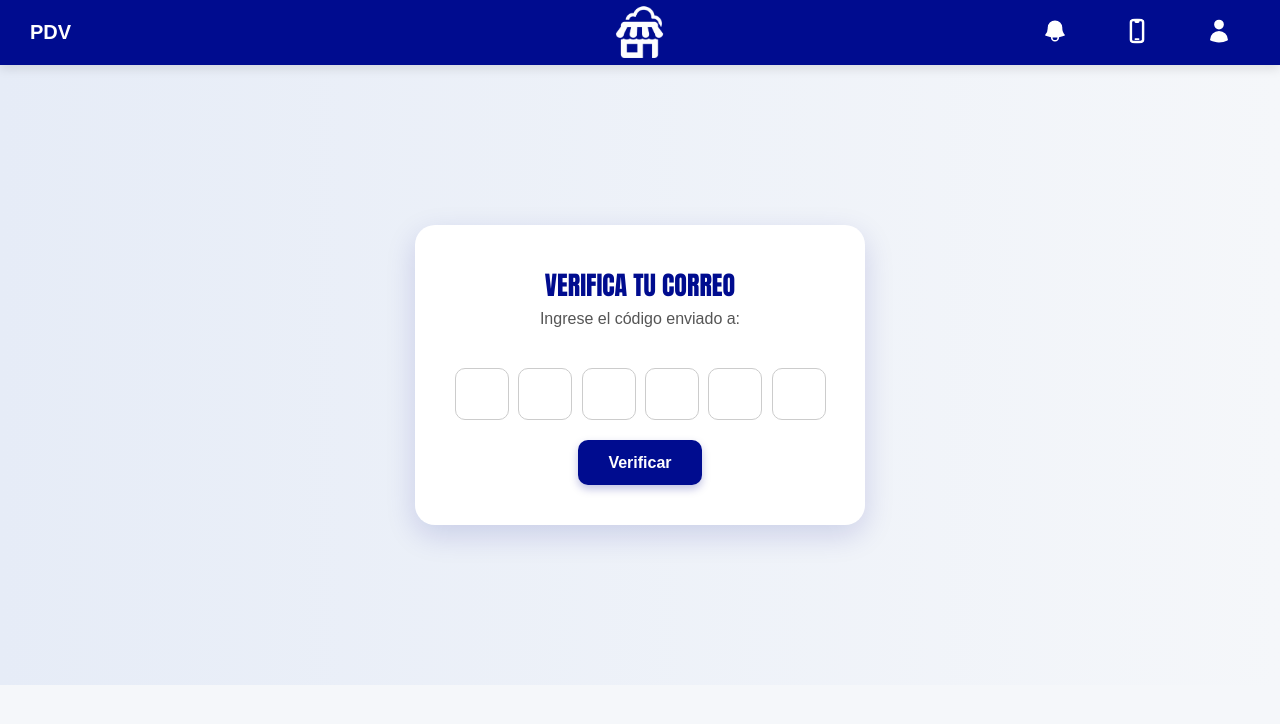
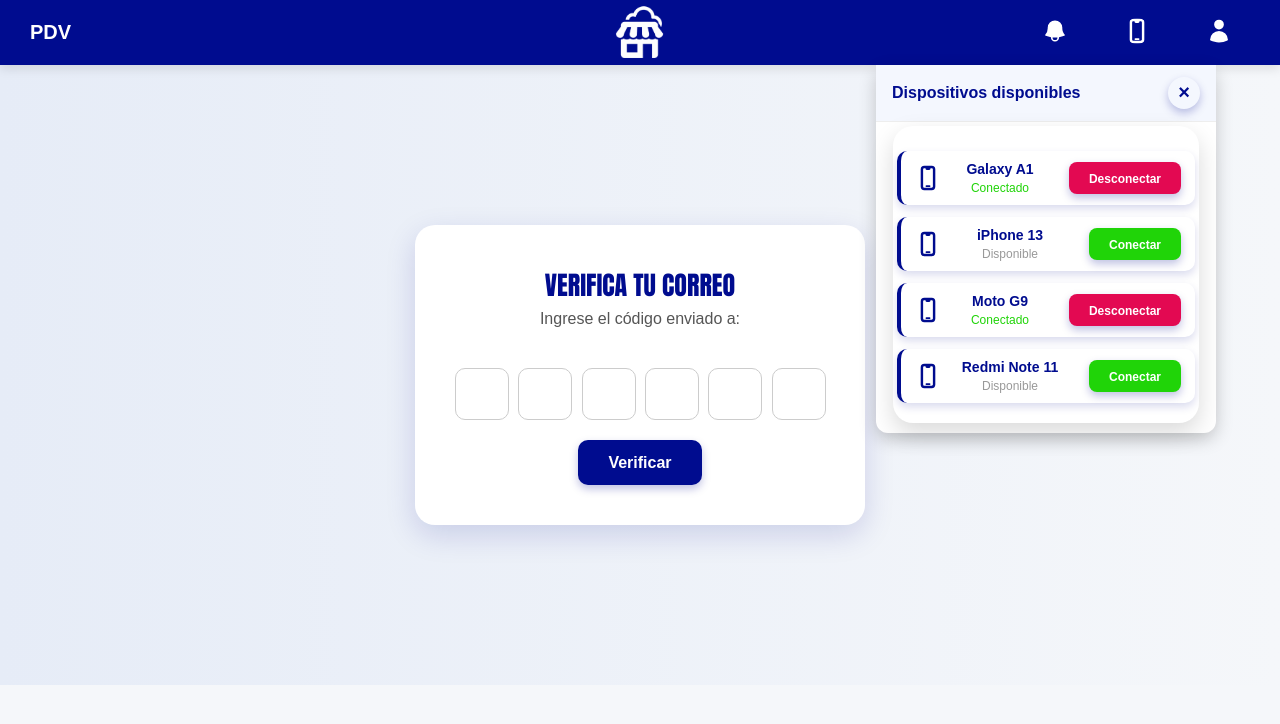
Before and after one commit to jjcm296/PDVMWeb, a React (Create React App) app in the folder frontend/: page /verification in a window 1280 px wide. Both pictures are taken after a click on the item 1137 px from the left and 32 px from the top of the page. Shown: the top 724 px of the page. Built offline with nearby package versions, Linux system fonts and the light colour scheme.

Commit message:
feat: se agregó el modal de dispositivos con botones para conectar y desconectar

```diff
--- a/frontend/src/componenst/BarraNavegacion/BarraNavegacion.jsx
+++ b/frontend/src/componenst/BarraNavegacion/BarraNavegacion.jsx
@@ -2,6 +2,7 @@ import React, { useState, useRef, useEffect } from 'react';
 import "./BarraNavegacion.css";
 import ModalIniciarSesion from "../modals/modalIniciarSesion/ModalIniciarSesion";
 import ModalNotificaciones from "./components/modalNotificaciones/ModalNotificaciones";
+import ModalDispositivos from "./components/modalDispositivo/ModalDispositivo";
 import { useNavigate, useLocation } from "react-router-dom";
 import {
     UserIcon,
@@ -13,8 +14,8 @@ const BarraNavegacion = () => {
     const navigate = useNavigate();
     const location = useLocation();
 
-    const formatearFechaHora = (fecha) => {
-        return fecha.toLocaleString("es-MX", {
+    const formatearFechaHora = (fecha) =>
+        fecha.toLocaleString("es-MX", {
             day: "2-digit",
             month: "2-digit",
             year: "numeric",
@@ -22,90 +23,66 @@ const BarraNavegacion = () => {
             minute: "2-digit",
             hour12: true
         });
-    };
 
     const [isModalOpen, setIsModalOpen] = useState(false);
+    const [isNotifOpen, setIsNotifOpen] = useState(false);
+    const [isMobileModalOpen, setIsMobileModalOpen] = useState(false);
     const [isMobileMenuOpen, setIsMobileMenuOpen] = useState(false);
+
     const [modalPosition, setModalPosition] = useState({ top: 0, left: 0 });
+    const [notifPosition, setNotifPosition] = useState({ top: 0, left: 0 });
+    const [mobileModalPosition, setMobileModalPosition] = useState({ top: 0, left: 0 });
 
-    const [isNotifOpen, setIsNotifOpen] = useState(false);
-    const [notifPosition, setNotifPosition] = useState({ top: 0, left: 0 });
     const [notificaciones, setNotificaciones] = useState([
         { mensaje: "Venta registrada exitosamente", tipo: "venta", fecha: formatearFechaHora(new Date()) },
         { mensaje: "Producto Doritos tiene stock bajo", tipo: "stock", fecha: formatearFechaHora(new Date()) },
-        { mensaje: "Producto Coca 2L se agotó", tipo: "agotado", fecha: formatearFechaHora(new Date()) },
-        { mensaje: "Venta registrada exitosamente", tipo: "venta", fecha: formatearFechaHora(new Date()) },
-        { mensaje: "Venta registrada exitosamente", tipo: "venta", fecha: formatearFechaHora(new Date()) },
+        { mensaje: "Producto Coca 2L se agotó", tipo: "agotado", fecha: formatearFechaHora(new Date()) }
     ]);
 
     const loginButtonRef = useRef(null);
     const bellButtonRef = useRef(null);
+    const phoneButtonRef = useRef(null);
     const modalRef = useRef(null);
+    const dispositivosRef = useRef(null);
 
-    const closeModal = () => setIsModalOpen(false);
-
-    const handleButtonClick = () => {
-        const modalWidth = 250;
-        const screenWidth = window.innerWidth;
-        if (isModalOpen) {
+    const handleClickOutside = (event) => {
+        if (
+            (!modalRef.current || !modalRef.current.contains(event.target)) &&
+            (!dispositivosRef.current || !dispositivosRef.current.contains(event.target)) &&
+            (!loginButtonRef.current || !loginButtonRef.current.contains(event.target)) &&
+            (!bellButtonRef.current || !bellButtonRef.current.contains(event.target)) &&
+            (!phoneButtonRef.current || !phoneButtonRef.current.contains(event.target))
+        ) {
             setIsModalOpen(false);
-        } else if (screenWidth <= 768) {
-            setModalPosition({
-                top: window.innerHeight / 2 - 120,
-                left: screenWidth / 2 - modalWidth / 2,
-            });
-            setIsModalOpen(true);
-        } else if (loginButtonRef.current) {
-            const rect = loginButtonRef.current.getBoundingClientRect();
-            const estimatedLeft = rect.left + window.scrollX - 220;
-            const maxLeft = screenWidth - modalWidth - 10;
-            const finalLeft = Math.max(Math.min(estimatedLeft, maxLeft), 10);
-            setModalPosition({
-                top: rect.bottom + window.scrollY + 5,
-                left: finalLeft,
-            });
-            setIsModalOpen(true);
-        }
-    };
-
-    const handleBellClick = () => {
-        const modalWidth = 300;
-        const screenWidth = window.innerWidth;
-        if (isNotifOpen) {
             setIsNotifOpen(false);
-        } else if (screenWidth <= 768) {
-            setNotifPosition({
-                top: window.innerHeight / 2 - 120,
-                left: screenWidth / 2 - modalWidth / 2,
-            });
-            setIsNotifOpen(true);
-        } else if (bellButtonRef.current) {
-            const rect = bellButtonRef.current.getBoundingClientRect();
-            const estimatedLeft = rect.left + window.scrollX - 240;
-            const maxLeft = screenWidth - modalWidth - 10;
-            const finalLeft = Math.max(Math.min(estimatedLeft, maxLeft), 10);
-            setNotifPosition({
-                top: rect.bottom + window.scrollY + 5,
-                left: finalLeft,
-            });
-            setIsNotifOpen(true);
+            setIsMobileModalOpen(false);
         }
     };
 
     useEffect(() => {
-        const handleClickOutside = (event) => {
-            if (
-                (modalRef.current && !modalRef.current.contains(event.target)) &&
-                (!loginButtonRef.current || !loginButtonRef.current.contains(event.target)) &&
-                (!bellButtonRef.current || !bellButtonRef.current.contains(event.target))
-            ) {
-                setIsModalOpen(false);
-                setIsNotifOpen(false);
-            }
-        };
         document.addEventListener("mousedown", handleClickOutside);
         return () => document.removeEventListener("mousedown", handleClickOutside);
     }, []);
+
+    const openModal = (ref, width, setter, positionSetter) => {
+        // Cierra todos antes de abrir uno
+        setIsModalOpen(false);
+        setIsNotifOpen(false);
+        setIsMobileModalOpen(false);
+
+        const screenWidth = window.innerWidth;
+        if (ref.current) {
+            const rect = ref.current.getBoundingClientRect();
+            const estimatedLeft = rect.left + window.scrollX - width + 50;
+            const maxLeft = screenWidth - width - 10;
+            const finalLeft = Math.max(Math.min(estimatedLeft, maxLeft), 10);
+            positionSetter({
+                top: rect.bottom + window.scrollY + 5,
+                left: finalLeft
+            });
+            setter(true); // abre el modal correspondiente
+        }
+    };
 
     const pageTitles = {
         "/": "Inicio",
@@ -121,20 +98,14 @@ const BarraNavegacion = () => {
         "/settings": "Reportes"
     };
 
-    const getPageTitle = (pathname) => pageTitles[pathname] || "PDV";
-
     return (
         <div className="BarraNavegacion">
             <div className="menu migajas-container">
-                <span className="titulo-pagina">{getPageTitle(location.pathname)}</span>
+                <span className="titulo-pagina">{pageTitles[location.pathname] || "PDV"}</span>
             </div>
 
             <div className="menu logo-centro" onClick={() => navigate("/")}>
-                <img
-                    src="/logo/Logo_sin_letras.png"
-                    className="logo-img"
-                    alt="Logo"
-                />
+                <img src="/logo/Logo_sin_letras.png" className="logo-img" alt="Logo" />
             </div>
 
             <div className="menu">
@@ -147,11 +118,13 @@ const BarraNavegacion = () => {
                 </button>
 
                 <ul className={`items ${isMobileMenuOpen ? "open" : ""}`}>
-                    <li className="item" ref={bellButtonRef} onClick={handleBellClick}>
+                    <li className="item" ref={bellButtonRef} onClick={() => openModal(bellButtonRef, 300, setIsNotifOpen, setNotifPosition)}>
                         <BellIcon className="icon-nav" />
                     </li>
-                    <li className="item"><DevicePhoneMobileIcon className="icon-nav" /></li>
-                    <li className="item" ref={loginButtonRef} onClick={handleButtonClick}>
+                    <li className="item" ref={phoneButtonRef} onClick={() => openModal(phoneButtonRef, 280, setIsMobileModalOpen, setMobileModalPosition)}>
+                        <DevicePhoneMobileIcon className="icon-nav" />
+                    </li>
+                    <li className="item" ref={loginButtonRef} onClick={() => openModal(loginButtonRef, 250, setIsModalOpen, setModalPosition)}>
                         <UserIcon className="icon-nav" />
                     </li>
                 </ul>
@@ -161,7 +134,7 @@ const BarraNavegacion = () => {
                 <ModalIniciarSesion
                     ref={modalRef}
                     position={modalPosition}
-                    onClose={closeModal}
+                    onClose={() => setIsModalOpen(false)}
                 />
             )}
 
@@ -172,6 +145,14 @@ const BarraNavegacion = () => {
                     notificaciones={notificaciones}
                 />
             )}
+
+            {isMobileModalOpen && (
+                <ModalDispositivos
+                    ref={dispositivosRef}
+                    position={mobileModalPosition}
+                    onClose={() => setIsMobileModalOpen(false)}
+                />
+            )}
         </div>
     );
 };
--- /dev/null
+++ b/frontend/src/componenst/BarraNavegacion/components/modalDispositivo/ModalDispositivo.css
@@ -0,0 +1,64 @@
+.modal-dispositivos {
+    position: absolute;
+    width: 340px;
+    background-color: white;
+    box-shadow: 0 6px 18px rgba(0, 0, 0, 0.2);
+    border-radius: 12px;
+    z-index: 1001;
+    padding-bottom: 10px;
+    animation: fadeIn 0.2s ease-out;
+    box-sizing: border-box; /* 👈 necesario */
+}
+
+.modal-header {
+    display: flex;
+    justify-content: space-between;
+    align-items: center;
+    padding: 12px 16px;
+    border-bottom: 1px solid #eee;
+}
+
+.modal-header h4 {
+    margin: 0;
+    font-size: 16px;
+    color: #000C8F;
+}
+
+.cerrar-btn {
+    background: none;
+    border: none;
+    font-size: 20px;
+    cursor: pointer;
+    color: #000C8F;
+}
+
+.modal-contenido {
+    max-height: 250px;
+    overflow-y: auto;
+    padding: 12px 16px;
+    box-sizing: border-box;
+}
+.sin-dispositivos {
+    font-size: 14px;
+    color: #555;
+    text-align: center;
+}
+
+.tarjetas-noti {
+    display: flex;
+    flex-direction: column;
+    gap: 12px;
+    align-items: center;
+    width: 100%;
+}
+
+@keyframes fadeIn {
+    from {
+        opacity: 0;
+        transform: translateY(-10px);
+    }
+    to {
+        opacity: 1;
+        transform: translateY(0);
+    }
+}
--- /dev/null
+++ b/frontend/src/componenst/BarraNavegacion/components/modalDispositivo/ModalDispositivo.jsx
@@ -0,0 +1,47 @@
+import React, { useState } from "react";
+import "./ModalDispositivo.css";
+import DispositivoCard from "./components/DispositivoCard";
+
+const ModalDispositivos = ({ position, onClose }) => {
+    const [dispositivos, setDispositivos] = useState([
+        { nombre: "Galaxy A1", conectado: true },
+        { nombre: "iPhone 13", conectado: false },
+        { nombre: "Moto G9", conectado: true },
+        { nombre: "Redmi Note 11", conectado: false }
+    ]);
+
+    const toggleConexion = (index) => {
+        setDispositivos(prev =>
+            prev.map((d, i) =>
+                i === index ? { ...d, conectado: !d.conectado } : d
+            )
+        );
+    };
+
+    return (
+        <div className="modal-dispositivos" style={{ top: position.top, left: position.left }}>
+            <div className="modal-header">
+                <h4>Dispositivos disponibles</h4>
+                <button className="cerrar-btn" onClick={onClose}>×</button>
+            </div>
+            <div className="modal-contenido">
+                {dispositivos.length === 0 ? (
+                    <p className="sin-dispositivos">No hay dispositivos conectados.</p>
+                ) : (
+                    <div className="tarjetas-noti">
+                        {dispositivos.map((d, i) => (
+                            <DispositivoCard
+                                key={i}
+                                nombre={d.nombre}
+                                conectado={d.conectado}
+                                onToggle={() => toggleConexion(i)}
+                            />
+                        ))}
+                    </div>
+                )}
+            </div>
+        </div>
+    );
+};
+
+export default ModalDispositivos;
--- /dev/null
+++ b/frontend/src/componenst/BarraNavegacion/components/modalDispositivo/components/DispositivoCard.css
@@ -0,0 +1,115 @@
+.tarjeta-dispositivo {
+    display: flex;
+    align-items: center;
+    border-radius: 10px;
+    box-shadow: 0 4px 8px rgba(0, 12, 143, 0.15);
+    padding: 10px 14px;
+    border-left: 4px solid #000C8F;
+    width: 100%;
+    min-width: 250px;
+    max-width: 290px;
+    transition: all 0.2s ease;
+}
+
+.tarjeta-dispositivo:hover {
+    background-color: #E6F0FF;
+}
+
+.dispositivo-icono {
+    display: flex;
+    align-items: center;
+    justify-content: center;
+}
+
+.icono-cel {
+    width: 26px;
+    height: 26px;
+    color: #000C8F;
+}
+
+.dispositivo-info-wrapper {
+    display: flex;
+    justify-content: space-between;
+    align-items: center;
+    flex: 1;
+    gap: 10px;
+    flex-wrap: nowrap;
+}
+
+.dispositivo-detalles {
+    display: flex;
+    flex-direction: column;
+    flex: 1;
+    min-width: 0;
+}
+
+.dispositivo-nombre {
+    font-size: 14px;
+    font-weight: 600;
+    margin: 0;
+    color: #000C8F;
+    white-space: nowrap;
+    overflow: hidden;
+    text-overflow: ellipsis;
+}
+
+.estado {
+    font-size: 12px;
+    margin-top: 4px;
+    font-weight: 500;
+}
+
+.verde {
+    color: #20D408;
+}
+
+.gris {
+    color: #999;
+}
+
+.boton-wrapper {
+    flex-shrink: 0;
+}
+.boton-toggle {
+    padding: 5px 10px;
+    font-size: 12px;
+    font-weight: 500;
+    border: none;
+    border-radius: 6px;
+    cursor: pointer;
+    white-space: nowrap;
+    max-height: 32px;
+    outline: none;
+    -webkit-tap-highlight-color: transparent;
+    background-color: transparent; /* será sobreescrito */
+    color: inherit;
+    transition: transform 0.1s ease;
+}
+
+/* 🔒 Evita que se vea diferente al pasar el cursor o enfocar */
+.boton-toggle:hover,
+.boton-toggle:focus,
+.boton-toggle:focus-visible,
+.boton-toggle:active,
+.boton-toggle:target {
+    background-color: inherit !important;
+    color: inherit !important;
+    outline: none !important;
+    box-shadow: none !important;
+}
+
+/* Escala al hacer clic */
+.boton-toggle:active {
+    transform: scale(0.96);
+}
+
+/* Estilos específicos */
+.boton-toggle.conectar {
+    background-color: #20D408 !important;
+    color: white !important;
+}
+
+.boton-toggle.desconectar {
+    background-color: #E30952 !important;
+    color: white !important;
+}
--- /dev/null
+++ b/frontend/src/componenst/BarraNavegacion/components/modalDispositivo/components/DispositivoCard.jsx
@@ -0,0 +1,32 @@
+import React from "react";
+import { DevicePhoneMobileIcon } from "@heroicons/react/24/solid";
+import "./DispositivoCard.css";
+
+const DispositivoCard = ({ nombre, conectado, onToggle }) => {
+    return (
+        <div className={`tarjeta-dispositivo ${conectado ? "conectado" : "desconectado"}`}>
+            <div className="dispositivo-icono">
+                <DevicePhoneMobileIcon className="icono-cel" />
+            </div>
+
+            <div className="dispositivo-info-wrapper">
+                <div className="dispositivo-detalles">
+                    <h5 className="dispositivo-nombre">{nombre}</h5>
+                    <span className={`estado ${conectado ? "verde" : "gris"}`}>
+                        {conectado ? "Conectado" : "Disponible"}
+                    </span>
+                </div>
+                <div className="boton-wrapper">
+                    <button
+                        className={`boton-toggle ${conectado ? "desconectar" : "conectar"}`}
+                        onClick={onToggle}
+                    >
+                        {conectado ? "Desconectar" : "Conectar"}
+                    </button>
+                </div>
+            </div>
+        </div>
+    );
+};
+
+export default DispositivoCard;
```
